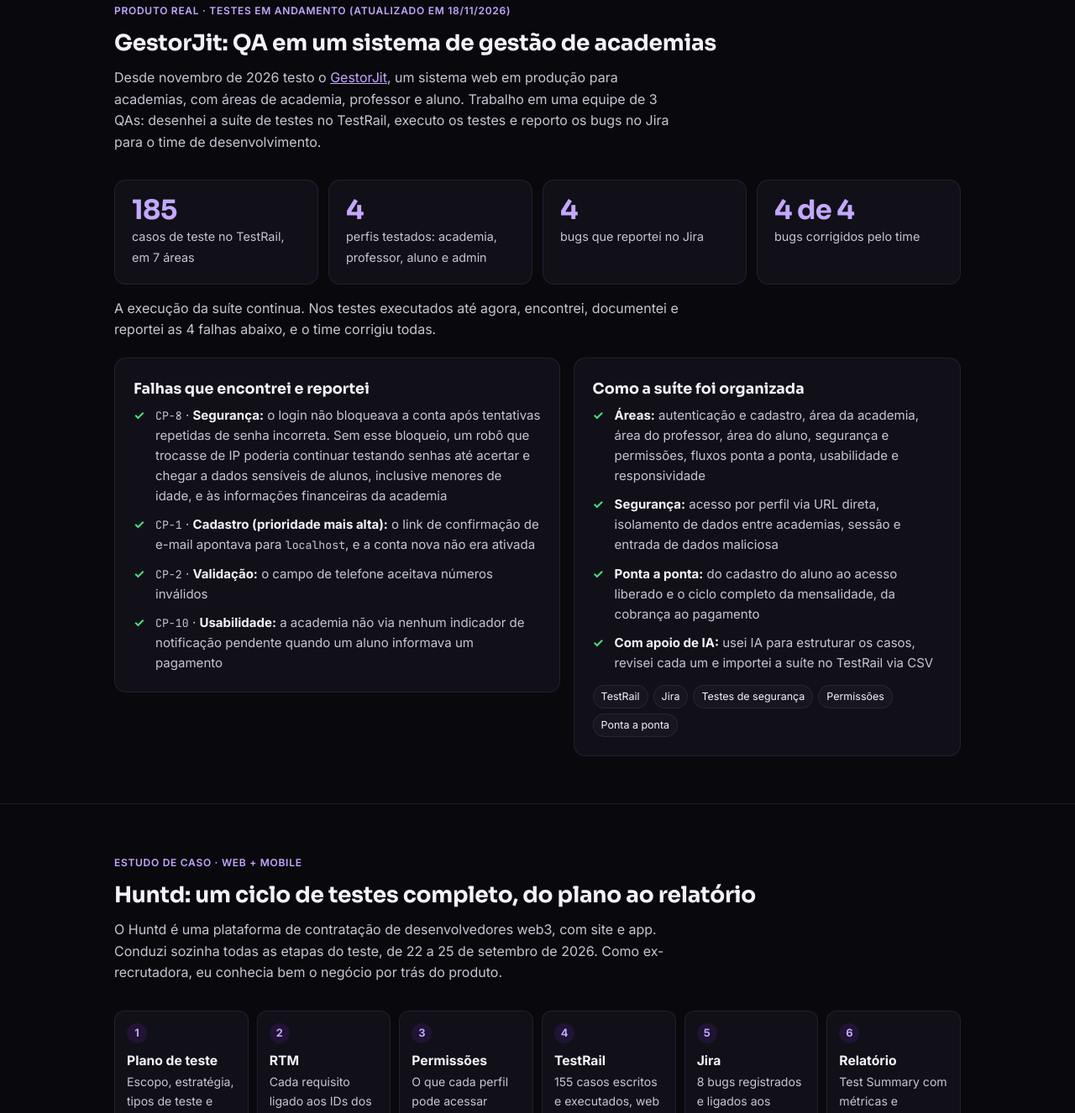
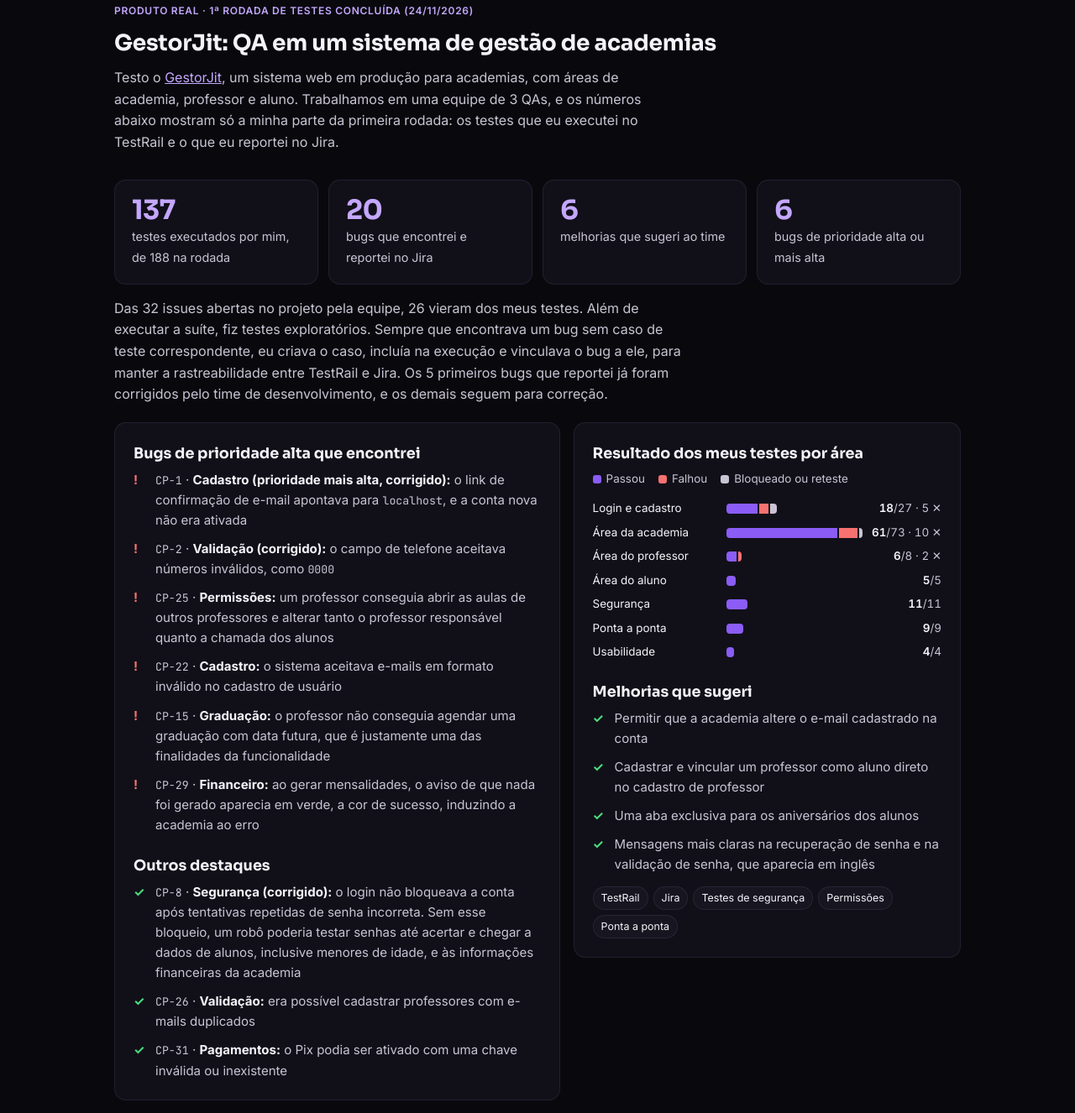
Before and after one commit to Sealtiey/sealtiey.github.io, a plain HTML site: page index.html in a window 1280 px wide. Shown: the part 629-1955 px from the top of the page at 84% size. Drawn offline with Linux system fonts and the light colour scheme.

Commit message:
GestorJit: resultado da 1ª rodada de testes, só com o meu trabalho
137 testes executados por mim, 20 bugs, 6 melhorias e gráfico por área.

Co-Authored-By: Claude Opus 5.5 <noreply@anthropic.com>

```diff
--- a/index.html
+++ b/index.html
@@ -101,7 +101,7 @@ h2{font-size:1.65rem;margin:0 0 8px;letter-spacing:-.01em}
 .legend{display:flex;gap:16px;font-size:.84rem;color:var(--muted);margin:4px 0 14px}
 .legend span{display:inline-flex;align-items:center;gap:6px}
 .sw{width:10px;height:10px;border-radius:3px;display:inline-block}
-.sw-pass,.seg.pass{background:var(--c-pass)} .sw-fail,.seg.fail{background:var(--c-fail)}
+.sw-pass,.seg.pass{background:var(--c-pass)} .sw-fail,.seg.fail{background:var(--c-fail)} .sw-other,.seg.other{background:var(--c-other,var(--muted))}
 .chart{display:grid;gap:7px}
 .row{display:grid;grid-template-columns:minmax(110px,36%) 1fr 84px;align-items:center;gap:10px;font-size:.84rem;position:relative}
 .row .lbl{color:var(--text);white-space:nowrap;overflow:hidden;text-overflow:ellipsis}
@@ -261,35 +261,47 @@ main{position:relative}
 
   <section id="gestorjit">
     <div class="wrap">
-      <span class="kind-label">Produto real · Testes em andamento (atualizado em 18/11/2026)</span>
+      <span class="kind-label">Produto real · 1ª rodada de testes concluída (24/11/2026)</span>
       <h2>GestorJit: QA em um sistema de gestão de academias</h2>
-      <p class="sub">Desde novembro de 2026 testo o <a href="https://gestorjit.com.br" target="_blank" rel="noopener">GestorJit</a>, um sistema web em produção para academias, com áreas de academia, professor e aluno. Trabalho em uma equipe de 3 QAs: desenhei a suíte de testes no TestRail, executo os testes e reporto os bugs no Jira para o time de desenvolvimento.</p>
+      <p class="sub">Testo o <a href="https://gestorjit.com.br" target="_blank" rel="noopener">GestorJit</a>, um sistema web em produção para academias, com áreas de academia, professor e aluno. Trabalhamos em uma equipe de 3 QAs, e os números abaixo mostram só a minha parte da primeira rodada: os testes que eu executei no TestRail e o que eu reportei no Jira.</p>
 
       <div class="stats">
-        <div class="stat"><strong>185</strong><span>casos de teste no TestRail, em 7 áreas</span></div>
-        <div class="stat"><strong>4</strong><span>perfis testados: academia, professor, aluno e admin</span></div>
-        <div class="stat"><strong>4</strong><span>bugs que reportei no Jira</span></div>
-        <div class="stat"><strong>4 de 4</strong><span>bugs corrigidos pelo time</span></div>
+        <div class="stat"><strong>137</strong><span>testes executados por mim, de 188 na rodada</span></div>
+        <div class="stat"><strong>20</strong><span>bugs que encontrei e reportei no Jira</span></div>
+        <div class="stat"><strong>6</strong><span>melhorias que sugeri ao time</span></div>
+        <div class="stat"><strong>6</strong><span>bugs de prioridade alta ou mais alta</span></div>
       </div>
-      <p class="sub" style="margin:16px 0 0">A execução da suíte continua. Nos testes executados até agora, encontrei, documentei e reportei as 4 falhas abaixo, e o time corrigiu todas.</p>
+      <p class="sub" style="margin:16px 0 0">Das 32 issues abertas no projeto pela equipe, 26 vieram dos meus testes. Além de executar a suíte, fiz testes exploratórios. Sempre que encontrava um bug sem caso de teste correspondente, eu criava o caso, incluía na execução e vinculava o bug a ele, para manter a rastreabilidade entre TestRail e Jira. Os 5 primeiros bugs que reportei já foram corrigidos pelo time de desenvolvimento, e os demais seguem para correção.</p>
 
       <div class="grid pair" style="margin-top:20px">
         <div class="card">
-          <h3>Falhas que encontrei e reportei</h3>
+          <h3>Bugs de prioridade alta que encontrei</h3>
+          <ul class="checks hi-bugs">
+            <li><span class="mono">CP-1</span> · <strong>Cadastro (prioridade mais alta, corrigido):</strong> o link de confirmação de e-mail apontava para <code>localhost</code>, e a conta nova não era ativada</li>
+            <li><span class="mono">CP-2</span> · <strong>Validação (corrigido):</strong> o campo de telefone aceitava números inválidos, como <code>0000</code></li>
+            <li><span class="mono">CP-25</span> · <strong>Permissões:</strong> um professor conseguia abrir as aulas de outros professores e alterar tanto o professor responsável quanto a chamada dos alunos</li>
+            <li><span class="mono">CP-22</span> · <strong>Cadastro:</strong> o sistema aceitava e-mails em formato inválido no cadastro de usuário</li>
+            <li><span class="mono">CP-15</span> · <strong>Graduação:</strong> o professor não conseguia agendar uma graduação com data futura, que é justamente uma das finalidades da funcionalidade</li>
+            <li><span class="mono">CP-29</span> · <strong>Financeiro:</strong> ao gerar mensalidades, o aviso de que nada foi gerado aparecia em verde, a cor de sucesso, induzindo a academia ao erro</li>
+          </ul>
+          <h3 style="margin-top:22px">Outros destaques</h3>
           <ul class="checks">
-            <li><span class="mono">CP-8</span> · <strong>Segurança:</strong> o login não bloqueava a conta após tentativas repetidas de senha incorreta. Sem esse bloqueio, um robô que trocasse de IP poderia continuar testando senhas até acertar e chegar a dados sensíveis de alunos, inclusive menores de idade, e às informações financeiras da academia</li>
-            <li><span class="mono">CP-1</span> · <strong>Cadastro (prioridade mais alta):</strong> o link de confirmação de e-mail apontava para <code>localhost</code>, e a conta nova não era ativada</li>
-            <li><span class="mono">CP-2</span> · <strong>Validação:</strong> o campo de telefone aceitava números inválidos</li>
-            <li><span class="mono">CP-10</span> · <strong>Usabilidade:</strong> a academia não via nenhum indicador de notificação pendente quando um aluno informava um pagamento</li>
+            <li><span class="mono">CP-8</span> · <strong>Segurança (corrigido):</strong> o login não bloqueava a conta após tentativas repetidas de senha incorreta. Sem esse bloqueio, um robô poderia testar senhas até acertar e chegar a dados de alunos, inclusive menores de idade, e às informações financeiras da academia</li>
+            <li><span class="mono">CP-26</span> · <strong>Validação:</strong> era possível cadastrar professores com e-mails duplicados</li>
+            <li><span class="mono">CP-31</span> · <strong>Pagamentos:</strong> o Pix podia ser ativado com uma chave inválida ou inexistente</li>
           </ul>
         </div>
         <div class="card">
-          <h3>Como a suíte foi organizada</h3>
+          <h3>Resultado dos meus testes por área</h3>
+          <div class="legend"><span><i class="sw sw-pass"></i>Passou</span><span><i class="sw sw-fail"></i>Falhou</span><span><i class="sw sw-other"></i>Bloqueado ou reteste</span></div>
+          <div class="chart" id="chart-gj" aria-label="Resultado dos testes que executei no GestorJit, por área"></div>
+
+          <h3 style="margin-top:22px">Melhorias que sugeri</h3>
           <ul class="checks">
-            <li><strong>Áreas:</strong> autenticação e cadastro, área da academia, área do professor, área do aluno, segurança e permissões, fluxos ponta a ponta, usabilidade e responsividade</li>
-            <li><strong>Segurança:</strong> acesso por perfil via URL direta, isolamento de dados entre academias, sessão e entrada de dados maliciosa</li>
-            <li><strong>Ponta a ponta:</strong> do cadastro do aluno ao acesso liberado e o ciclo completo da mensalidade, da cobrança ao pagamento</li>
-            <li><strong>Com apoio de IA:</strong> usei IA para estruturar os casos, revisei cada um e importei a suíte no TestRail via CSV</li>
+            <li>Permitir que a academia altere o e-mail cadastrado na conta</li>
+            <li>Cadastrar e vincular um professor como aluno direto no cadastro de professor</li>
+            <li>Uma aba exclusiva para os aniversários dos alunos</li>
+            <li>Mensagens mais claras na recuperação de senha e na validação de senha, que aparecia em inglês</li>
           </ul>
           <div class="chips" style="margin-top:14px"><span class="chip">TestRail</span><span class="chip">Jira</span><span class="chip">Testes de segurança</span><span class="chip">Permissões</span><span class="chip">Ponta a ponta</span></div>
         </div>
@@ -734,19 +746,20 @@ pm.<span class="kw">test</span>("Assert response body is Forbidden", () => {
 (function(){
   var web=[["Main Page",8,1],["For Companies",6,0],["For Engineers",8,1],["Authentication / Registration",7,0],["Candidates",17,0],["Candidate Profile",31,3],["Recruiter Profile",6,0],["Jobs",19,0],["Chats / Messages",15,1],["Bonus",4,0],["Footer",8,0]];
   var mob=[["Login / Authentication",8,0],["My Chats",7,0],["Profile",6,0],["Preferences",4,0],["Sign Out",1,0]];
-  var max=31, tip=document.getElementById('tip');
-  function draw(id,data){
+  var mx=31, tip=document.getElementById('tip');
+  function draw(id,data,max){
+    max=max||mx;
     var el=document.getElementById(id);
     data.forEach(function(d){
-      var total=d[1], fail=d[2], pass=total-fail;
+      var total=d[1], fail=d[2], other=d[3]||0, pass=total-fail-other;
       var row=document.createElement('div'); row.className='row';
       var w=(total/max*100);
       row.innerHTML='<span class="lbl">'+d[0]+'</span>'+
         '<span class="track" style="width:'+w+'%">'+
         '<span class="seg pass" style="flex:'+pass+'"></span>'+
-        (fail?'<span class="seg fail" style="flex:'+fail+'"></span>':'')+'</span>'+
+        (fail?'<span class="seg fail" style="flex:'+fail+'"></span>':'')+(other?'<span class="seg other" style="flex:'+other+'"></span>':'')+'</span>'+
         '<span class="val"><b>'+pass+'</b>/'+total+(fail?' · '+fail+' ✕':'')+'</span>';
-      var msg=d[0]+': '+total+' casos · '+pass+' passaram · '+fail+' falharam';
+      var msg=d[0]+': '+total+' casos · '+pass+' passaram · '+fail+' falharam'+(other?' · '+other+' bloqueados ou em reteste':'');
       row.setAttribute('aria-label',msg);
       row.addEventListener('mousemove',function(e){tip.textContent=msg;tip.style.left=Math.min(e.clientX+12,innerWidth-tip.offsetWidth-8)+'px';tip.style.top=(e.clientY+14)+'px';tip.style.opacity=1;});
       row.addEventListener('mouseleave',function(){tip.style.opacity=0;});
@@ -754,6 +767,8 @@ pm.<span class="kw">test</span>("Assert response body is Forbidden", () => {
     });
   }
   draw('chart-web',web); draw('chart-mobile',mob);
+  var gj=[["Login e cadastro",27,5,4],["Área da academia",73,10,2],["Área do professor",8,2],["Área do aluno",5,0],["Segurança",11,0],["Ponta a ponta",9,0],["Usabilidade",4,0]];
+  draw('chart-gj',gj,73);
   var perm=[["Main Page",1,1,1],["For Companies",1,1,1],["For Engineers",1,1,1],["Autenticação / Cadastro",1,1,1],["Candidates",0,1,1],["Candidate Profile",0,1,1],["Recruiter Profile",0,0,1],["Jobs",0,1,1],["Chats / Messages",0,1,1],["Bonus",0,0,1],["Footer",1,1,1]];
   var b=document.getElementById('perm-body');
   perm.forEach(function(p){
```
